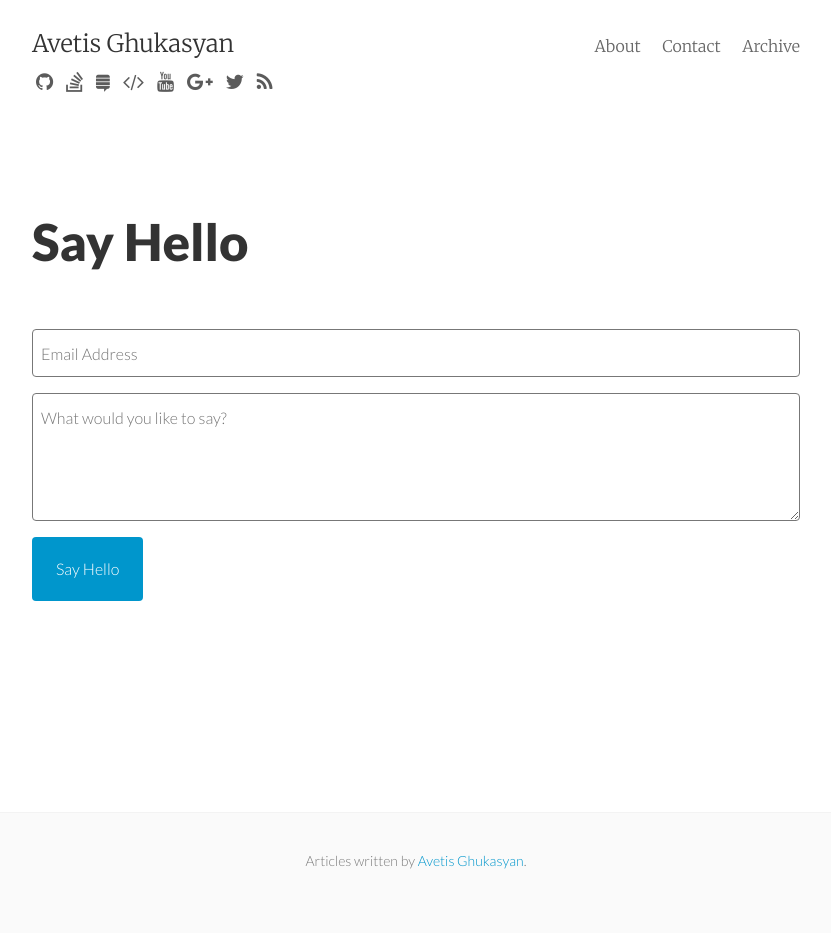
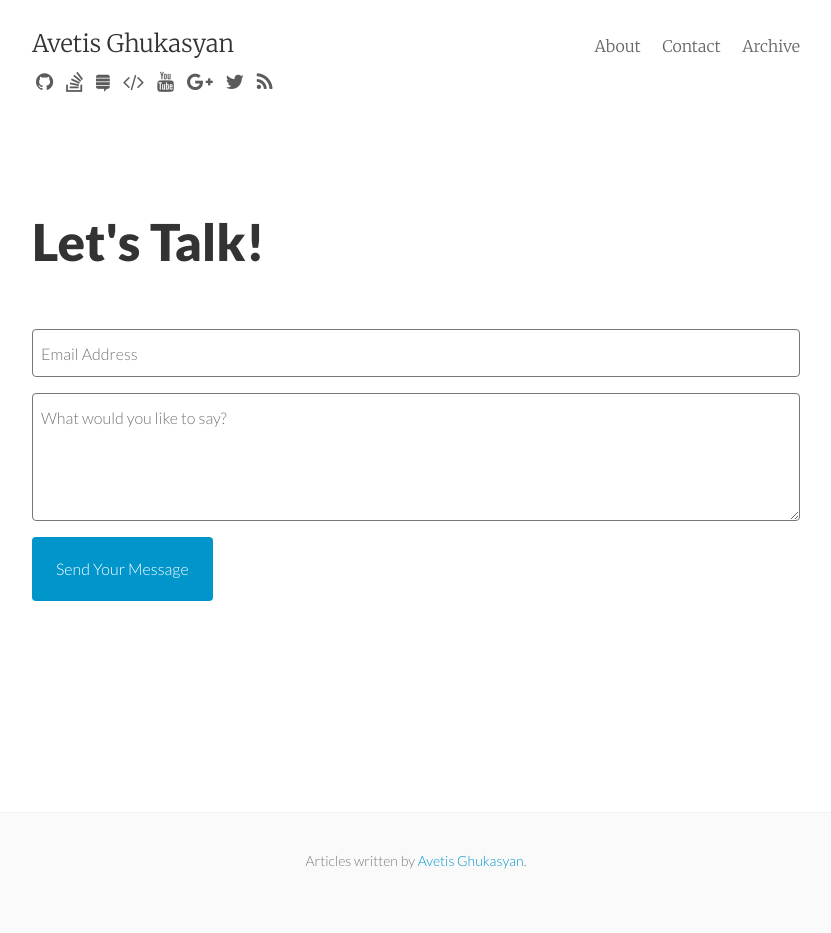
Before and after one commit to JungMinu/AvetisG.github.io, a Jekyll site: the page built from contact.html, in a window 1280 px wide. Shown: the whole page, without its empty margins (224-1055 px from the left). Built offline with Jekyll 4.4.1, drawn with Linux system fonts in a browser that asks for light colours; nearby versions of some CDN libraries; Markdown is read by kramdown in place of the engine named in the settings.

Commit message:
Update contact.html

```diff
--- a/contact.html
+++ b/contact.html
@@ -1,6 +1,6 @@
 ---
 layout: page
-title: Say Hello
+title: Let's Talk!
 permalink: /contact/
 ---
 
@@ -12,6 +12,6 @@ permalink: /contact/
     <textarea type="text" name="content" class="input mobile-block" rows="5"
       placeholder="What would you like to say?"></textarea>
     <input type="submit" class="button button-blue button-big mobile-block"
-      value="Say Hello">
+      value="Send Your Message">
   </form>
 </div>
```
